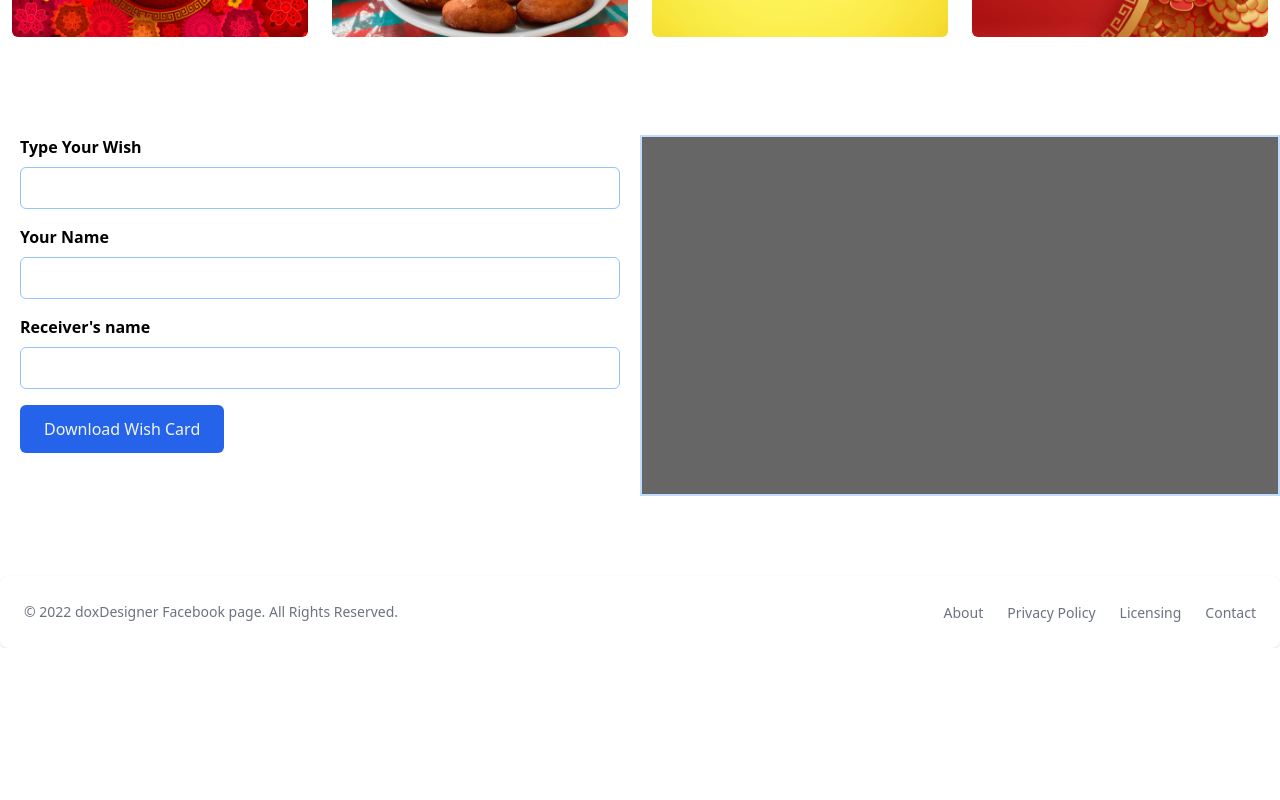
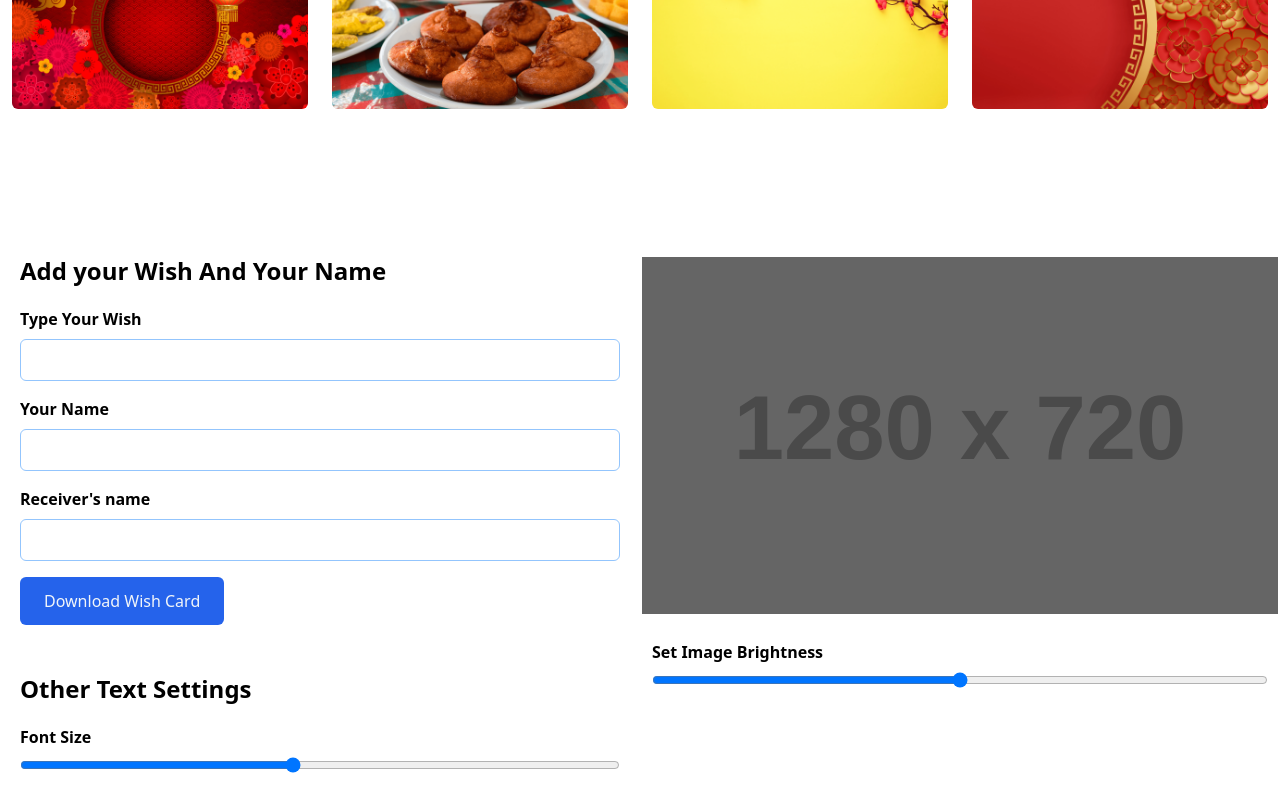
Before and after one commit to JanishkaM/Wish_Creator, a React (Vite) app: page / in a window 1280 px wide. Shown: the part 620-1420 px from the top of the page. Before the commit the page ends 1268 px from the top, so only its background shows below. Built offline with nearby package versions, Linux system fonts and the light colour scheme.

Commit message:
major Update and fixes. font size, brightness edit added

```diff
--- a/src/assets/css/wish-card.css
+++ b/src/assets/css/wish-card.css
@@ -1,30 +1,3 @@
-.wish-card {
-  /* background-image: url("src/assets/images/wish-bgs_1.jpg"); */
-  background-position: center;
-  background-size: cover;
-  background-repeat: no-repeat;
-  position: relative;
-  aspect-ratio: 16/9;
-  overflow: hidden;
-
-  -webkit-background-size: cover;
-  -moz-background-size: cover;
-  -o-background-size: cover;
-}
-.wish-card h2 {
-  position: absolute;
-  font-weight: 700;
-  width: 100%;
-  height: 100%;
-  font-size: clamp(2.1rem, 3vw, 2.6rem);
-  text-align: center;
-  left: 50%;
-  top: 50%;
-  color: aliceblue;
-  transform: translate(-50%, -50%);
-  text-transform: capitalize;
-  padding: 1rem;
-}
 .wish-card .from {
   text-transform: capitalize;
   /* position: absolute; */
--- a/src/components/Carousel.jsx
+++ b/src/components/Carousel.jsx
@@ -15,6 +15,7 @@ export default function Carousel({ handleImageSelect }) {
 
   return (
     <motion.div ref={carousel} className="container mx-auto overflow-hidden">
+      <h2 className="text-2xl text-center uppercase font-bold py-5">Select Your BackGround Image</h2>
       <motion.div
         className="flex"
         drag="x"
--- a/src/components/WishCreator.jsx
+++ b/src/components/WishCreator.jsx
@@ -1,12 +1,31 @@
 import PropTypes from "prop-types";
 import { getImageUrl } from "../utils/image-util";
-export default function WishCreator({handleDownload, handleInputName, handleInputTitle, handleInputToName, name, title, toName, imageUrl},) {
+export default function WishCreator({
+  handleDownload,
+  handleInputName,
+  handleInputTitle,
+  handleInputToName,
+  handleBrightness,
+  handleTitleFontSize,
+  name,
+  title,
+  toName,
+  imageUrl,
+  titleFontSize,
+  brightness,
+}) {
+
   return (
     <div
-      className="container mx-auto grid grid-cols-1 md:grid-cols-2 mt-20"
+      className="container mx-auto grid grid-cols-1 md:grid-cols-2 pt-32"
       id="wish-creator-container"
     >
+      {/* Wish Card Settings */}
+      <div className="md:pb-0 pb-12">
         <div className="flex flex-col items-center md:items-start px-5">
+          <h2 className="text-2xl font-bold mb-5">
+            Add your Wish And Your Name
+          </h2>
           <label htmlFor="title" className="w-full mb-4 font-semibold">
             Type Your Wish
             <input
@@ -47,21 +66,70 @@ export default function WishCreator({handleDownload, handleInputName, handleInpu
             Download Wish Card
           </button>
         </div>
+        <div className="px-5 md:mb-10">
+          <h2 className="text-2xl font-bold mt-12 mb-5">Other Text Settings</h2>
+          <label htmlFor="fontSize" className="w-full mb-4 font-semibold">
+            Font Size
+            <input className="w-full mt-2" type="range" name="fontSize" id="fontSize" max={60} min={5} step={1} defaultValue={30} onChange={handleTitleFontSize}/>
+          </label>
+        </div>
+      </div>
+
+      {/* Wish Card */}
+
       <div>
-        <div className="canvas-holder border-2 border-blue-200">
-          <div className="wish-card renderd-card" id="wish-card-elm" style={imageUrl ? {backgroundImage: `url(${getImageUrl(imageUrl)})`} : {backgroundImage: `black`}}>
-            <h2 className="bg-black/60">{title}</h2>
+        <div>
+          <div
+            className="wish-card renderd-card relative aspect-video overflow-hidden m-0.5"
+            id="wish-card-elm"
+          >
+            <img
+              src={
+                imageUrl
+                  ? getImageUrl(imageUrl)
+                  : "https://placehold.co/1280x720/2563eb/ffffff?text=Select Your Preferred Image"
+              }
+              alt="Select Image"
+              className="w-full h-full"
+            />
+            <div
+              className={`w-full h-full absolute top-0 left-0`}
+              style={{ backgroundColor: `rgba(0,0,0,${brightness / 100})` }}
+            >
+              <h2
+                className={`p-4 font-bold capitalize left-1/2 top-1/2 text-center absolute w-full h-full translate-x-[-50%] translate-y-[-50%] text-white`}
+                style={{ fontSize: `${titleFontSize}px`}}
+              >
+                {title}
+              </h2>
               <div
                 className={
                   name || toName
-                  ? "absolute w-full bottom-0 flex justify-between bg-slate-900/30 p-4"
-                  : "absolute w-full bottom-0 flex justify-between p-4"
+                    ? "absolute w-full bottom-0 flex justify-between bg-slate-900/30 py-1 px-4"
+                    : ""
                 }
               >
                 <p className="from">{name ? `From: ${name}` : ""}</p>
                 <p className="to">{toName ? `To: ${toName}` : ""}</p>
               </div>
             </div>
+          </div>
+        </div>
+        <div className="pt-6 px-3">
+          <label htmlFor="brightness" className="font-semibold w-full">
+            Set Image Brightness
+            <input
+              type="range"
+              name="brightness"
+              id="brightness"
+              step={1}
+              min={0}
+              max={100}
+              defaultValue={brightness}
+              onChange={handleBrightness}
+              className="w-full mt-2"
+            />
+          </label>
         </div>
       </div>
     </div>
@@ -72,8 +140,12 @@ WishCreator.propTypes = {
   handleInputName: PropTypes.func.isRequired,
   handleInputTitle: PropTypes.func.isRequired,
   handleInputToName: PropTypes.func.isRequired,
+  handleBrightness: PropTypes.func.isRequired,
+  handleTitleFontSize: PropTypes.func.isRequired,
   name: PropTypes.string,
   title: PropTypes.string,
   toName: PropTypes.string,
   imageUrl: PropTypes.string,
+  brightness: PropTypes.number,
+  titleFontSize: PropTypes.number,
 };
--- a/src/pages/Home.jsx
+++ b/src/pages/Home.jsx
@@ -14,6 +14,8 @@ export default function Home() {
   const [toName, setToName] = useState("");
   const [imageUrl, setImageUrl] = useState("");
 
+  const [titleFontSize, setTitleFontSize] = useState(30);
+  const [brightness, setBrightness] = useState(50);
 
   const wishCard = document.querySelector("#wish-card-elm");
 
@@ -40,6 +42,16 @@ export default function Home() {
     setImageUrl(imageUrl)
   }
 
+  function handleTitleFontSize(e){
+    setTitleFontSize(e.target.value)
+    // console.log(title)
+  }
+
+  function handleBrightness(e){
+    setBrightness(e.target.value)
+    // console.log(brightness)
+  }
+
 
 
 
@@ -53,10 +65,14 @@ export default function Home() {
         name={name}
         toName={toName}
         imageUrl={imageUrl}
+        brightness={brightness}
+        titleFontSize={titleFontSize}
         handleDownload={handleDownload}
         handleInputName={handleInputName}
         handleInputTitle={handleInputTitle}
         handleInputToName={handleInputToName}
+        handleBrightness={handleBrightness}
+        handleTitleFontSize={handleTitleFontSize}
       />
 
       <Footer />
```
Lines whose indentation alone changed are shown as unchanged.
